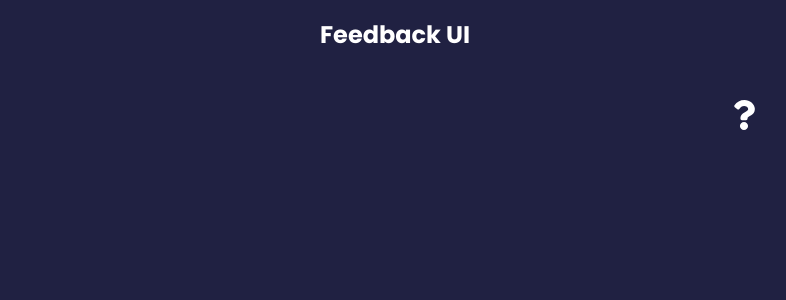
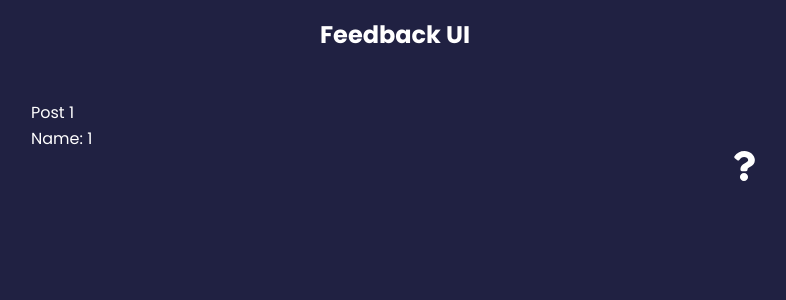
Before and after one commit to shurikation/feedback-app, a React (Create React App) app: page /post/1/1 in a window 1280 px wide. Before the commit this address had no page. Shown: the top 300 px of the page, without its empty margins (245-1031 px from the left). Built offline with nearby package versions, Linux system fonts and the light colour scheme.

Commit message:
Finish chapter #5.4

```diff
--- a/src/App.js
+++ b/src/App.js
@@ -10,6 +10,7 @@ import FeedbackForm from './components/FeedbackForm';
 
 import AboutPage from './pages/AboutPage';
 import AboutIconLink from './components/AboutIconLink';
+import Post from './components/Post';
 
 function App() {
   const [feedback, setFeedback] = useState(FeedbackData);
@@ -43,8 +44,8 @@ function App() {
           }>
           </Route>
           <Route path='/about' element={<AboutPage />} />
+          <Route path='/post/:id/:name' element={<Post />} />
         </Routes>
-
         <AboutIconLink />
       </div>
     </Router>
--- /dev/null
+++ b/src/components/Post.jsx
@@ -0,0 +1,14 @@
+import React, { useParams } from 'react-router-dom'
+
+function Post() {
+  const params = useParams();
+
+  return (
+    <>
+      <div>Post {params.id}</div>
+      <p>Name: {params.name}</p>
+    </>
+  )
+}
+
+export default Post
```
